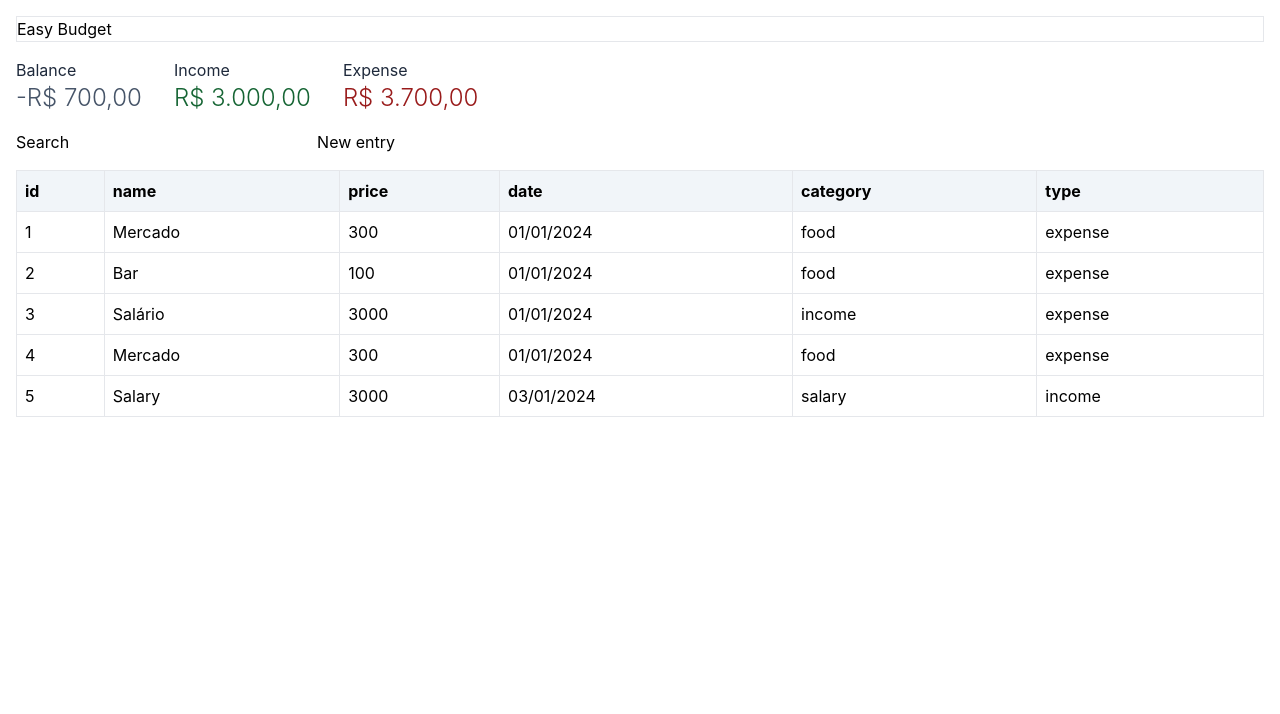
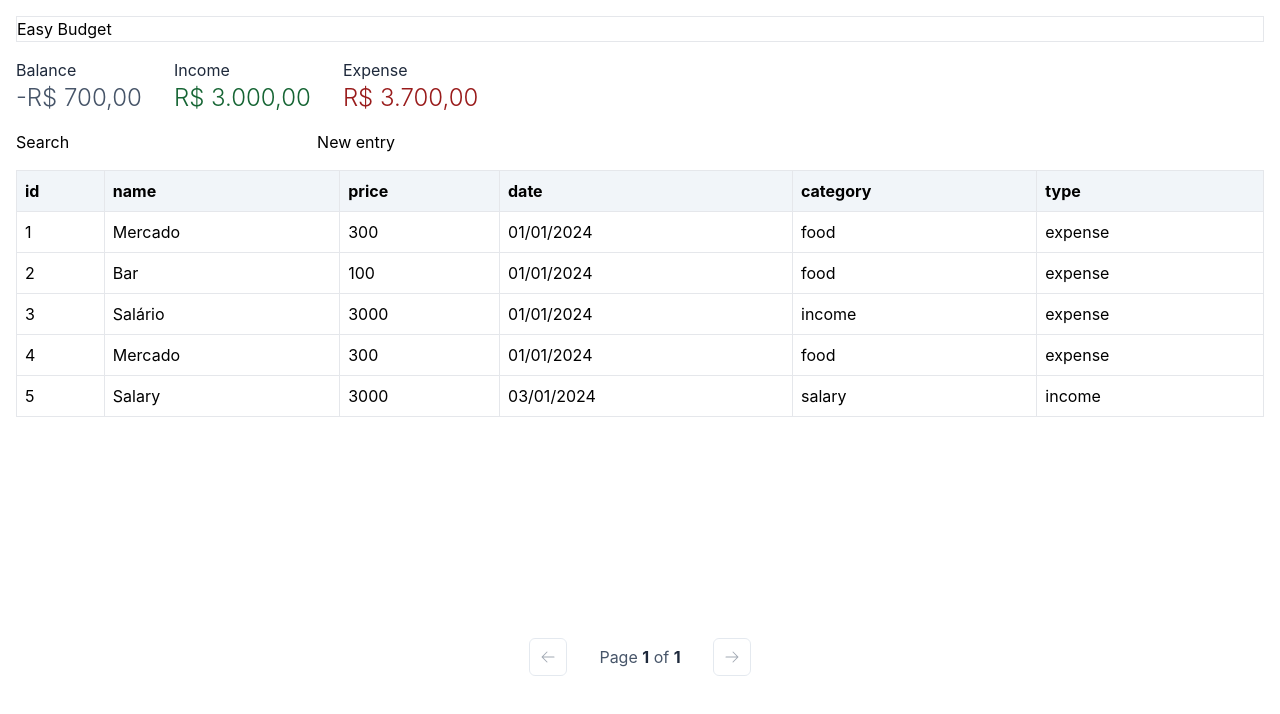
Before and after one commit to leogrigs/easy-budget, a React (Vite) app: page / in a window 1280 px wide. Shown: the top 714 px of the page. Built offline with nearby package versions, Linux system fonts and the light colour scheme; no server answers.

Commit message:
feat(paginator): new paginator component

```diff
--- a/src/App.tsx
+++ b/src/App.tsx
@@ -66,7 +66,7 @@ function App() {
           <NewEntryModal onNewEntry={onNewEntry}></NewEntryModal>
         </div>
         <div className="my-4">
-          <BudgetTable rows={tableData}></BudgetTable>
+          <BudgetTable rows={tableData} itemsPerPage={10}></BudgetTable>
         </div>
       </div>
     </>
--- a/src/components/BudgetTable/BudgetTable.tsx
+++ b/src/components/BudgetTable/BudgetTable.tsx
@@ -1,14 +1,24 @@
-import React from "react";
+import React, { useState } from "react";
+import Paginator from "../Paginator";
 
 type BudgetTableProps = {
   rows: Array<object>;
+  itemsPerPage: number;
 };
 
-const BudgetTable: React.FC<BudgetTableProps> = ({ rows }) => {
+const BudgetTable: React.FC<BudgetTableProps> = ({ rows, itemsPerPage }) => {
   const headers = Object.keys(rows[0]);
+  const [page, setPage] = useState(1);
+
+  const totalPages = Math.ceil(rows.length / itemsPerPage);
+
+  const paginateTable = () => {
+    return rows.slice((page - 1) * itemsPerPage, page * itemsPerPage);
+  };
 
   return (
     <>
+      <div className="min-h-[452px]">
         <table className="size-full border-collapse">
           <thead>
             <tr>
@@ -20,7 +30,7 @@ const BudgetTable: React.FC<BudgetTableProps> = ({ rows }) => {
             </tr>
           </thead>
           <tbody>
-          {rows.map((row, index) => (
+            {paginateTable().map((row, index) => (
               <tr className="hover:bg-slate-50" key={index}>
                 {Object.values(row).map((value, index) => (
                   <td className="text-start border p-2" key={index}>
@@ -31,6 +41,14 @@ const BudgetTable: React.FC<BudgetTableProps> = ({ rows }) => {
             ))}
           </tbody>
         </table>
+      </div>
+      <div className="flex justify-center my-4">
+        <Paginator
+          currentPage={page}
+          totalPages={totalPages}
+          onPageChange={setPage}
+        />
+      </div>
     </>
   );
 };
--- /dev/null
+++ b/src/components/Paginator/Paginator.tsx
@@ -0,0 +1,68 @@
+type PaginatorProps = {
+  currentPage: number;
+  totalPages: number;
+  onPageChange: (page: number) => void;
+};
+
+const Paginator: React.FC<PaginatorProps> = ({
+  currentPage,
+  totalPages,
+  onPageChange,
+}) => {
+  const handlePageChange = (newPage: number) => {
+    if (newPage >= 1 && newPage <= totalPages) {
+      onPageChange(newPage);
+    }
+  };
+
+  return (
+    <div className="flex items-center gap-8">
+      <button
+        disabled={currentPage === 1}
+        className="rounded-md border border-slate-300 p-2.5 text-center text-sm transition-all shadow-sm hover:shadow-lg text-slate-600 hover:text-white hover:bg-slate-800 hover:border-slate-800 focus:text-white focus:bg-slate-800 focus:border-slate-800 active:border-slate-800 active:text-white active:bg-slate-800 disabled:pointer-events-none disabled:opacity-50 disabled:shadow-none"
+        type="button"
+        onClick={() => handlePageChange(currentPage - 1)}
+      >
+        <svg
+          xmlns="http://www.w3.org/2000/svg"
+          viewBox="0 0 24 24"
+          fill="currentColor"
+          className="w-4 h-4"
+        >
+          <path
+            fill-rule="evenodd"
+            d="M11.03 3.97a.75.75 0 0 1 0 1.06l-6.22 6.22H21a.75.75 0 0 1 0 1.5H4.81l6.22 6.22a.75.75 0 1 1-1.06 1.06l-7.5-7.5a.75.75 0 0 1 0-1.06l7.5-7.5a.75.75 0 0 1 1.06 0Z"
+            clip-rule="evenodd"
+          />
+        </svg>
+      </button>
+
+      <p className="text-slate-600">
+        Page <strong className="text-slate-800">{currentPage}</strong> of&nbsp;
+        <strong className="text-slate-800">{totalPages}</strong>
+      </p>
+
+      <button
+        disabled={currentPage === totalPages}
+        className="rounded-md border border-slate-300 p-2.5 text-center text-sm transition-all shadow-sm hover:shadow-lg text-slate-600 hover:text-white hover:bg-slate-800 hover:border-slate-800 focus:text-white focus:bg-slate-800 focus:border-slate-800 active:border-slate-800 active:text-white active:bg-slate-800 disabled:pointer-events-none disabled:opacity-50 disabled:shadow-none"
+        type="button"
+        onClick={() => handlePageChange(currentPage + 1)}
+      >
+        <svg
+          xmlns="http://www.w3.org/2000/svg"
+          viewBox="0 0 24 24"
+          fill="currentColor"
+          className="w-4 h-4"
+        >
+          <path
+            fill-rule="evenodd"
+            d="M12.97 3.97a.75.75 0 0 1 1.06 0l7.5 7.5a.75.75 0 0 1 0 1.06l-7.5 7.5a.75.75 0 1 1-1.06-1.06l6.22-6.22H3a.75.75 0 0 1 0-1.5h16.19l-6.22-6.22a.75.75 0 0 1 0-1.06Z"
+            clip-rule="evenodd"
+          />
+        </svg>
+      </button>
+    </div>
+  );
+};
+
+export default Paginator;
--- /dev/null
+++ b/src/components/Paginator/index.ts
@@ -0,0 +1 @@
+export { default } from "./Paginator";
```
Lines whose indentation alone changed are shown as unchanged.
